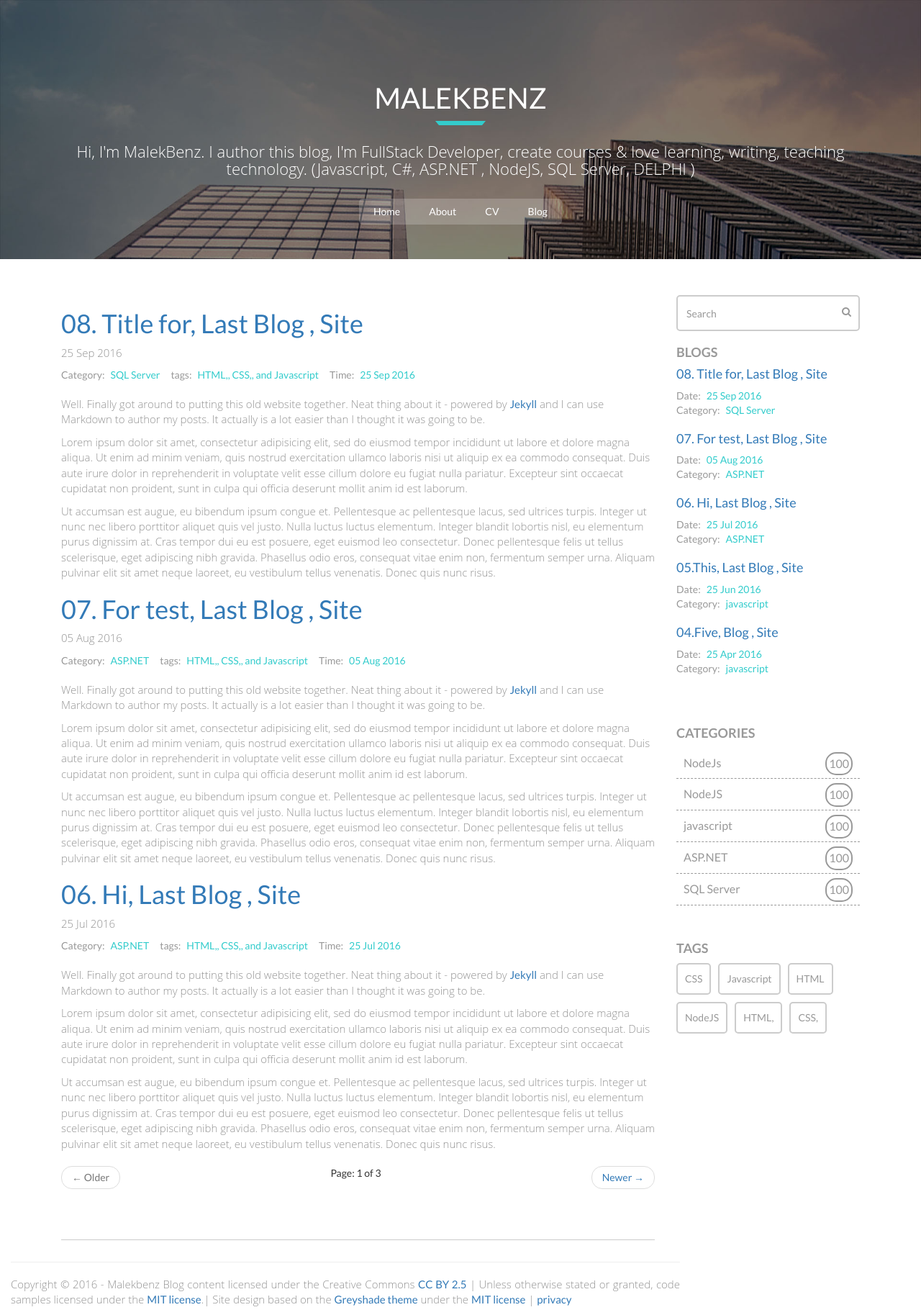
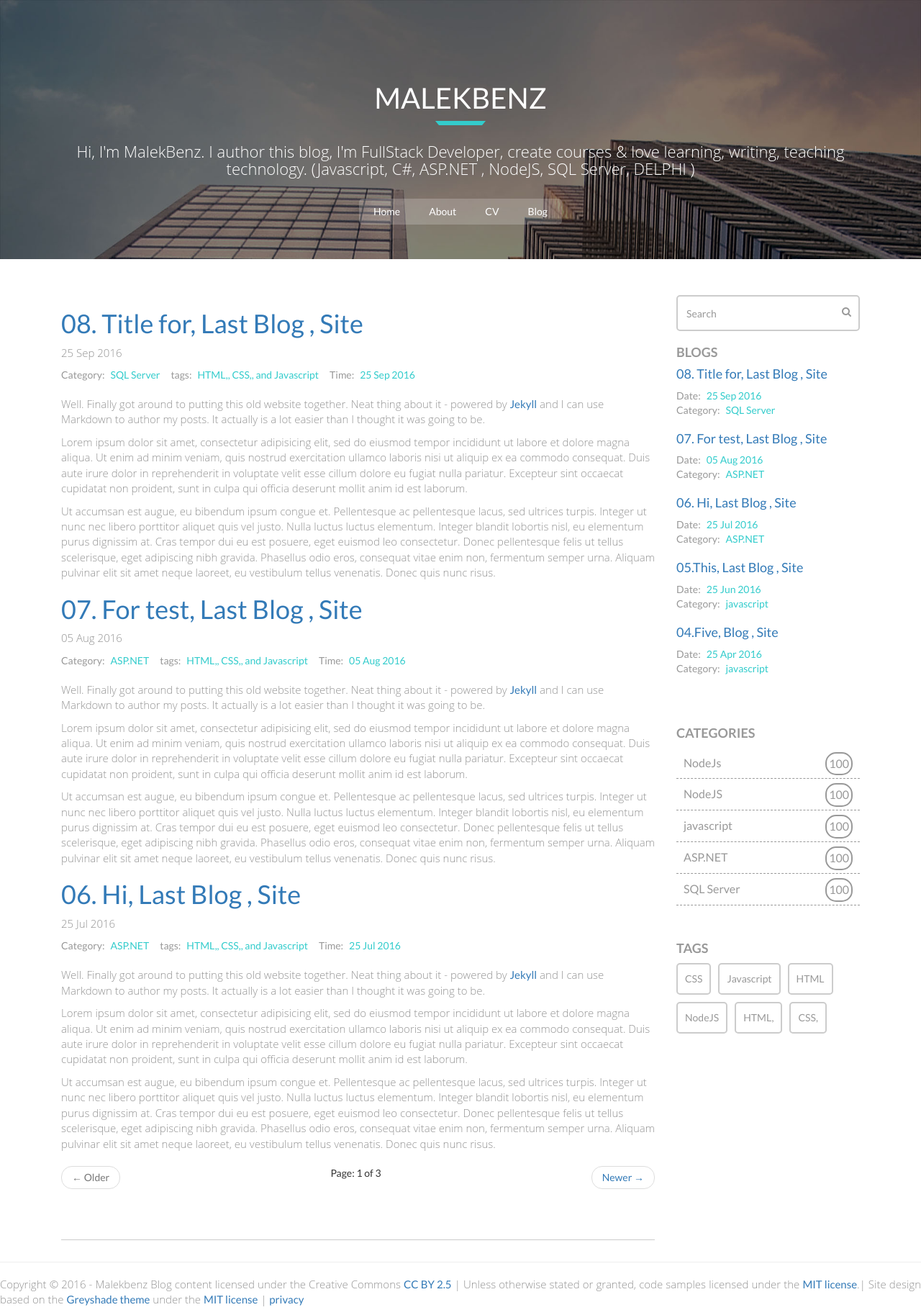
Before and after one commit to malekbenz/malekbenz, a Jekyll site: the page built from index.html, in a window 1280 px wide. Shown: the whole page at 72% size. Built offline with Jekyll 4.4.1, drawn with Linux system fonts in a browser that asks for light colours; nearby versions of some CDN libraries; library files that are not in the unit come from our copies; the list of posts is cut into pages by our own code.

Commit message:
add footer from deafult

```diff
--- a/_layouts/default.html
+++ b/_layouts/default.html
@@ -12,7 +12,7 @@
 
 	</div>
 	<!-- /.container -->
-	<div class="col-xs-12 col-sm-9 col-md-9 col-lg-9">
+	<div class="footer">
 
 		{% include footer.html %}
 
```
